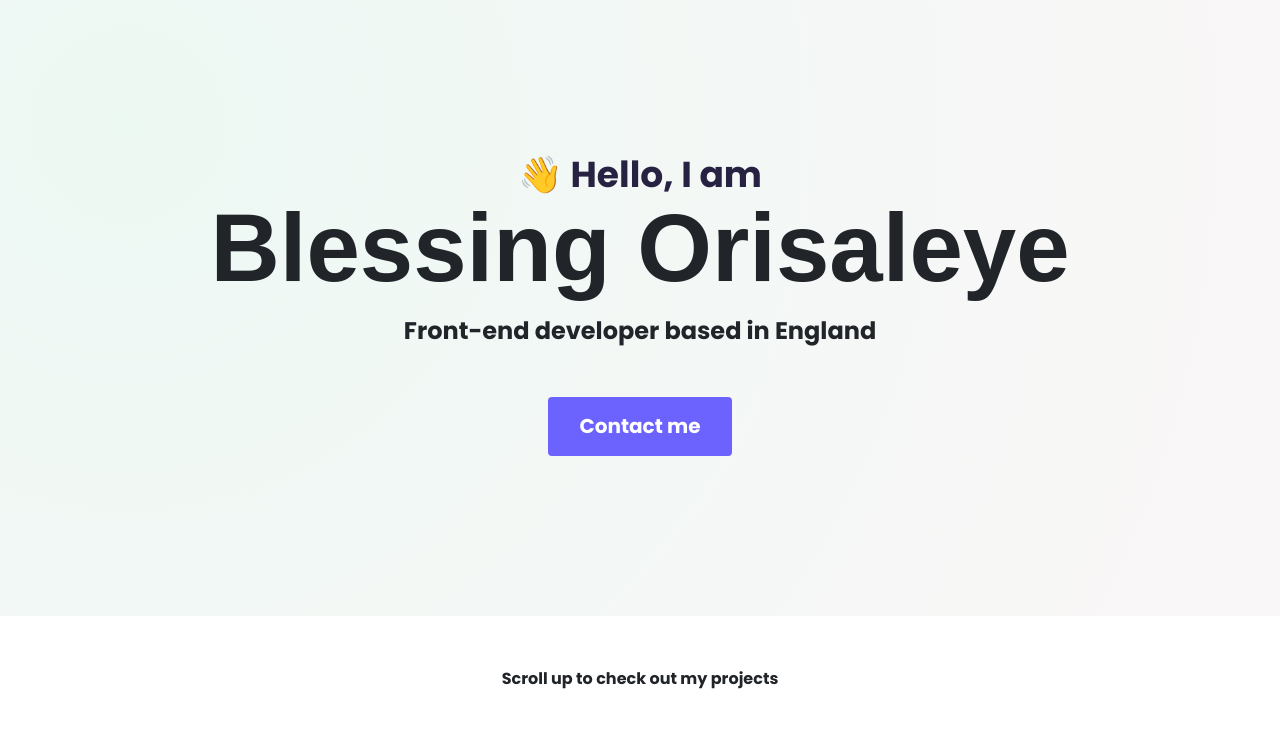
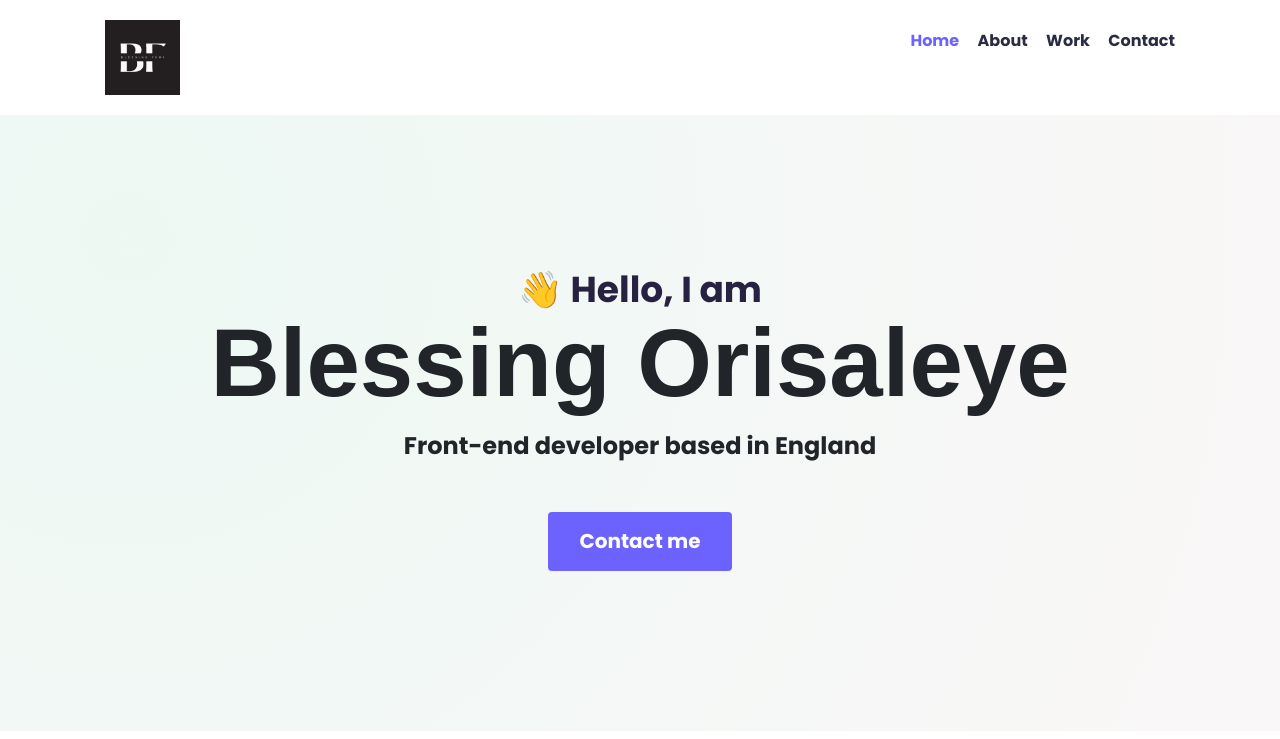
Before and after one commit to lahseh/portfolio, a plain HTML site: page index.html in a window 1280 px wide. Shown: the top 739 px of the page. Drawn offline with nearby package versions, Linux system fonts and the light colour scheme; grey boxes are pictures that could not be loaded; a web font is replaced by a local one.

Commit message:
created nav bar and made it responsive

```diff
--- a/index.html
+++ b/index.html
@@ -29,6 +29,25 @@
     <title>Document</title>
   </head>
   <body>
+    <div class="container">
+      <nav class="d-flex justify-content-between">
+        <img src="img/LOGO.png" class="logo d-none d-lg-block" alt="" />
+        <ul>
+          <li class="active">
+            <a href="/"> Home</a>
+          </li>
+          <li>
+            <a href="/about.html">About</a>
+          </li>
+          <li>
+            <a href="/work.html">Work</a>
+          </li>
+          <li>
+            <a href="/contact.html">Contact</a>
+          </li>
+        </ul>
+      </nav>
+    </div>
     <div class="hero">
       <p>👋 Hello, I am</p>
       <h1>Blessing Orisaleye</h1>
--- a/src/styles.css
+++ b/src/styles.css
@@ -72,7 +72,13 @@ p {
 
 .content h3 {
   font-size: 24px;
+  line-height: 1.5;
+  margin: 20px 0 0;
   font-family: var(--default-font-family);
+}
+
+.content p {
+  font-size: 14px;
 }
 
 .content {
@@ -101,6 +107,37 @@ p {
   padding: 120px 60px;
 }
 
+.logo {
+  max-width: 75px;
+}
+
+nav {
+  padding: 20px;
+}
+
+nav ul {
+  margin: 0;
+  padding: 0;
+}
+
+nav li {
+  display: inline;
+  list-style: none;
+  line-height: 42px;
+  margin-left: 15px;
+}
+
+nav a {
+  text-decoration: none;
+  color: #2a2c44;
+  transition: all 100ms ease-in-out;
+}
+
+nav a:hover,
+nav li.active a {
+  color: var(--branding-color);
+}
+
 @media (max-width: 960px) {
   h1 {
     font-size: 30px;
@@ -110,7 +147,7 @@ p {
     font-size: 44px;
   }
 
-  .about-section {
+  .content {
     text-align: center;
     padding: 0;
   }
```
Also changed, not shown: contact.html (added, +54 -0 lines), img/LOGO.png (added), 1 other file.
